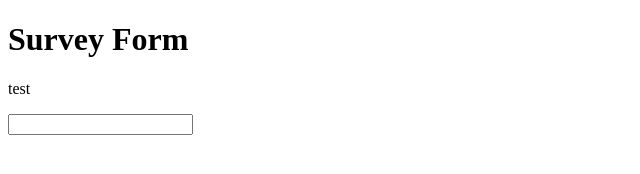
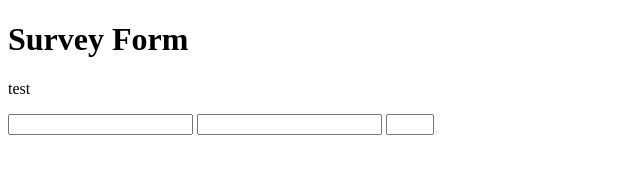
Before and after one commit to Nigraum/freeCodeCamp-form, a plain HTML site: page index.html in a window 1280 px wide. Shown: the whole page, without its empty margins (0-640 px from the left). Drawn offline with Linux system fonts and the light colour scheme.

Commit message:
Finishing form

```diff
--- a/index.html
+++ b/index.html
@@ -12,6 +12,8 @@
   <p id="description"> test </p>
   <form id="survey-form">
     <input id="name" type="text" required>
+    <input id="email" type="email" required>
+    <input id="number" type="number" min="5" max="8">
   </form>
 </body>
 </html>
```
